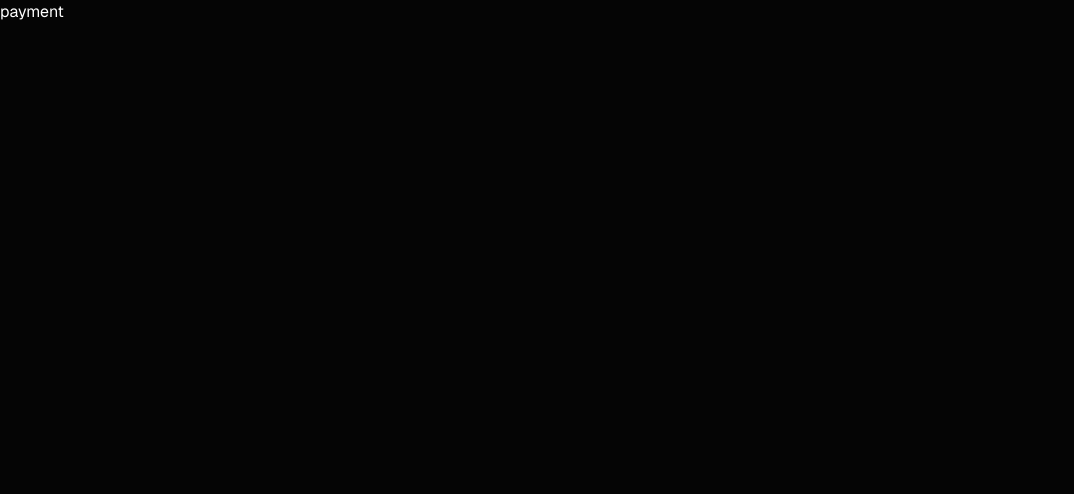
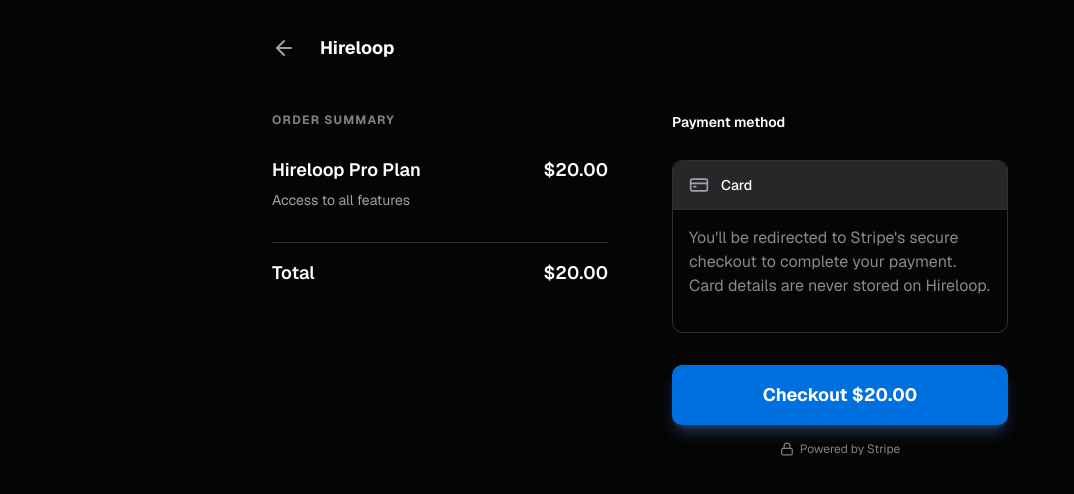
Before and after one commit to RemonHassan/hireloop, a Next.js app: page /payment in a window 1280 px wide. Shown: the top 494 px of the page, without its empty margins (0-1074 px from the left). Built offline with nearby package versions, Linux system fonts and the light colour scheme.

Commit message:
added the payment method

```diff
--- /dev/null
+++ b/app/api/checkout_sessions/route.ts
@@ -0,0 +1,35 @@
+import { NextResponse } from "next/server"
+import { headers } from "next/headers"
+import { stripe } from "@/lib/stripe"
+import { getSession } from "@/lib/core/server"
+
+export async function POST() {
+  const userSession = await getSession()
+  try {
+    const headersList = await headers()
+    const origin = headersList.get("origin")
+
+    // Create Checkout Sessions from body params.
+    const session = await stripe.checkout.sessions.create({
+      line_items: [
+        {
+          // Provide the exact Price ID (for example, price_1234) of the product you want to sell
+          price: "price_1UbOMADFQuNnA8yzjuA1j7Ys",
+          quantity: 1,
+        },
+      ],
+      mode: "payment",
+      customer_email: userSession?.user?.email,
+      metadata: {
+        userId: userSession?.user?.id,
+      },
+      success_url: `${origin}/payment/success?session_id={CHECKOUT_SESSION_ID}`,
+      // Provide a name (for example, hosted_web_0001) to label this Checkout integration and measure its conversion independently
+      integration_identifier: "hireloop_web_001",
+    })
+    return NextResponse.redirect(session.url as string, 303)
+  } catch (err) {
+    const error = err instanceof Error ? err : new Error(String(err))
+    return NextResponse.json({ error: error.message }, { status: 500 })
+  }
+}
--- a/app/payment/page.tsx
+++ b/app/payment/page.tsx
@@ -1,7 +1,131 @@
-import React from "react"
+// Checkout / payment page — from the Figma "Public / Checkout — Stripe
+// Payment" (simplified: no card fields, since payment will be collected
+// on Stripe's hosted Checkout page — the Pay button hands off there).
+//
+// Layout: order summary (left) + payment method card with Pay button
+// (right), "Powered by Stripe" footer note.
+//
+// The order is a constant for now; make it dynamic (plan or application
+// fee, or a ?plan= search param) once the billing endpoint exists.
 
-const PaymentPage = () => {
-  return <div>payment</div>
+import Link from "next/link"
+import { ArrowLeft, CreditCard, Lock } from "lucide-react"
+
+const ORDER = {
+  name: "Hireloop Pro Plan",
+  description: "Access to all features",
+  amount: "$20.00",
 }
 
-export default PaymentPage
+// Figma checkout palette.
+const borderClass = "border-[#2e2e33]"
+const mutedClass = "text-[#a1a1aa]"
+const dimmedClass = "text-[#808089]"
+
+export default async function CheckoutPage({
+  searchParams,
+}: {
+  searchParams: Promise<{ canceled?: string }>
+}) {
+  const { canceled } = await searchParams
+
+  if (canceled) {
+    console.log(
+      "Order canceled -- continue to shop around and check out when you're ready."
+    )
+  }
+
+  return (
+    <div className="min-w-0">
+      {/* Minimal header like the Figma checkout top bar: brand only. */}
+      <header className="mx-auto flex h-24 w-full max-w-3xl items-center px-4">
+        <Link
+          href="/"
+          aria-label="Back"
+          className="mr-6 text-[#a1a1aa] transition-colors hover:text-white"
+        >
+          <ArrowLeft aria-hidden className="size-6" />
+        </Link>
+        <Link href="/" className="font-heading text-lg font-bold text-white">
+          Hireloop
+        </Link>
+      </header>
+
+      <main className="mx-auto grid w-full max-w-3xl gap-16 px-4 pt-4 pb-16 lg:grid-cols-2">
+        {/* Order summary */}
+        <section>
+          <p
+            className={`text-xs font-bold tracking-widest uppercase ${dimmedClass}`}
+          >
+            Order summary
+          </p>
+
+          <div className="mt-7 flex items-start justify-between gap-4 border-b border-[#2e2e33] pb-8">
+            <div>
+              <h2 className="text-lg leading-7 font-semibold text-white">
+                {ORDER.name}
+              </h2>
+              <p className={`mt-1.5 text-sm ${mutedClass}`}>
+                {ORDER.description}
+              </p>
+            </div>
+            <p className="text-lg leading-7 font-semibold whitespace-nowrap text-white">
+              {ORDER.amount}
+            </p>
+          </div>
+
+          <div className="mt-4 flex items-center justify-between text-lg font-semibold text-white">
+            <span>Total</span>
+            <span className="whitespace-nowrap">{ORDER.amount}</span>
+          </div>
+        </section>
+
+        {/* Payment */}
+        <section>
+          <h2 className="text-sm font-semibold text-white">Payment method</h2>
+
+          <div
+            className={`mt-7 overflow-hidden rounded-lg border ${borderClass}`}
+          >
+            {/* Card method header — the real form fields come from
+                            Stripe, so the body is a redirect note for now. */}
+            <div className="flex items-center gap-3 border-b border-[#2e2e33] bg-[#27272a] px-4 py-3.5">
+              <CreditCard aria-hidden className="size-5 text-[#a1a1aa]" />
+              <span className="text-sm font-medium text-white">Card</span>
+            </div>
+
+            <div className="flex flex-col gap-4 p-4">
+              <p className="min-h-22.5 text-base text-[#888891]">
+                You&apos;ll be redirected to Stripe&apos;s secure checkout to
+                complete your payment. Card details are never stored on
+                Hireloop.
+              </p>
+            </div>
+          </div>
+
+          <div className="mt-8">
+            {/* TODO: wire the Stripe Checkout Session redirect (pay-button). */}
+
+            <form action="/api/checkout_sessions" method="POST">
+              <section>
+                <button
+                  type="submit"
+                  role="link"
+                  className="h-15 w-full rounded-lg bg-[#0070E0] text-lg font-bold text-white shadow-[0_4px_6px_-4px_rgba(94,158,246,0.3),0_10px_15px_-3px_rgba(94,158,246,0.3)] transition-colors hover:bg-[#3F90E5]"
+                >
+                  Checkout {ORDER.amount}
+                </button>
+              </section>
+            </form>
+            <p
+              className={`mt-4 flex items-center justify-center gap-1.5 text-xs ${dimmedClass}`}
+            >
+              <Lock aria-hidden className="size-3.5" />
+              Powered by Stripe
+            </p>
+          </div>
+        </section>
+      </main>
+    </div>
+  )
+}
--- /dev/null
+++ b/app/payment/success/page.tsx
@@ -0,0 +1,45 @@
+import { checkoutVerify } from "@/lib/actions/payment"
+import { stripe } from "@/lib/stripe"
+import { redirect } from "next/navigation"
+
+export default async function CheckoutSuccessPage({
+  searchParams,
+}: {
+  searchParams: Promise<{ session_id?: string }>
+}) {
+  const { session_id } = await searchParams
+
+  if (!session_id)
+    throw new Error("Please provide a valid session_id (`cs_test_...`)")
+
+  const { status, payment_status, customer_email, metadata, payment_intent } =
+    await stripe.checkout.sessions.retrieve(session_id, {
+      expand: ["line_items", "payment_intent"],
+    })
+
+  if (status === "open") {
+    return redirect("/")
+  }
+
+  if (status === "complete" && payment_status === "paid") {
+    console.log({
+      status,
+      payment_status,
+      customer_email,
+      metadata,
+      payment_intent,
+    })
+
+    const result = await checkoutVerify(session_id)
+    console.log({ result })
+    return (
+      <section id="success">
+        <p>
+          We appreciate your business! A confirmation email will be sent to . If
+          you have any questions, please email{" "}
+          <a href="mailto:orders@example.com">orders@example.com</a>.
+        </p>
+      </section>
+    )
+  }
+}
--- a/components/browse-jobs/job-detail.tsx
+++ b/components/browse-jobs/job-detail.tsx
@@ -37,6 +37,7 @@ import {
   getApplicationsCount,
 } from "@/lib/actions/applications"
 import { toast } from "../ui/toast"
+import { getUserPremiumById } from "@/lib/api/user"
 
 const REQUIREMENT_ICONS = [Code2, Cpu, PenTool, Monitor]
 
@@ -174,9 +175,11 @@ export function JobDetail({ job }: { job: JobRow }) {
       router.push(`/sign-in?redirectTo=/browse-jobs/${job._id}`)
       return
     } else if (user.role === "seeker") {
+      // is premium user
+      const premiumResult = await getUserPremiumById(user.id)
       // number of jobs applied by this user
       const countResult = await getApplicationsCount(`applicantId=${user?.id}`)
-      if (countResult.count >= 10) {
+      if (!premiumResult.premium && countResult.count >= 2) {
         router.push(`/payment`)
         return
       } else {
@@ -190,10 +193,6 @@ export function JobDetail({ job }: { job: JobRow }) {
         const result = await createApplication(application)
         if (result.insertedId) {
           console.log("Application successfull")
-          toast.add({
-            title: `${job.title}`,
-            description: "Was added to applications",
-          })
           router.push(`/browse-jobs`)
         }
       }
--- /dev/null
+++ b/lib/actions/payment.ts
@@ -0,0 +1,13 @@
+const BASE_URL = process.env.NEXT_PUBLIC_API_BASE_URL || "http://localhost:4000"
+
+export const checkoutVerify = async (sessionId: string) => {
+  const response = await fetch(`${BASE_URL}/payments/checkout-verify`, {
+    method: "POST",
+    headers: {
+      "Content-Type": "application/json",
+    },
+    body: JSON.stringify({ sessionId }),
+  })
+
+  return response.json()
+}
--- /dev/null
+++ b/lib/api/user.ts
@@ -0,0 +1,5 @@
+const BASE_URL = process.env.NEXT_PUBLIC_API_BASE_URL || "http://localhost:4000"
+export const getUserPremiumById = async (userId: string) => {
+  const response = await fetch(`${BASE_URL}/users/${userId}/premium`)
+  return response.json()
+}
--- /dev/null
+++ b/lib/core/server.ts
@@ -0,0 +1,10 @@
+import { auth } from "@/lib/auth"
+import { headers } from "next/headers"
+
+export const getSession = async () => {
+  "use server"
+  const session = await auth.api.getSession({
+    headers: await headers(),
+  })
+  return session
+}
--- /dev/null
+++ b/lib/stripe.ts
@@ -0,0 +1,5 @@
+import "server-only"
+
+import Stripe from "stripe"
+
+export const stripe = new Stripe(process.env.STRIPE_SECRET_KEY as string)
--- a/package.json
+++ b/package.json
@@ -14,16 +14,18 @@
   "dependencies": {
     "@base-ui/react": "^1.9.0",
     "@better-auth/mongo-adapter": "^1.7.17",
+    "@stripe/stripe-js": "^10.3.0",
     "better-auth": "^1.7.17",
     "class-variance-authority": "^0.7.1",
     "cn": "^0.5.2",
     "lucide-react": "^1.69.0",
     "mongodb": "^7.8.0",
-    "next": "16.4.3",
+    "next": "^16.4.3",
     "next-themes": "^0.4.6",
     "react": "19.3.1",
     "react-dom": "19.3.1",
     "shadcn": "^4.23.0",
+    "stripe": "^23.1.0",
     "tw-animate-css": "^1.4.0"
   },
   "devDependencies": {
```
Also changed, not shown: 1 other file (tests, documents, lock files or other folders).
